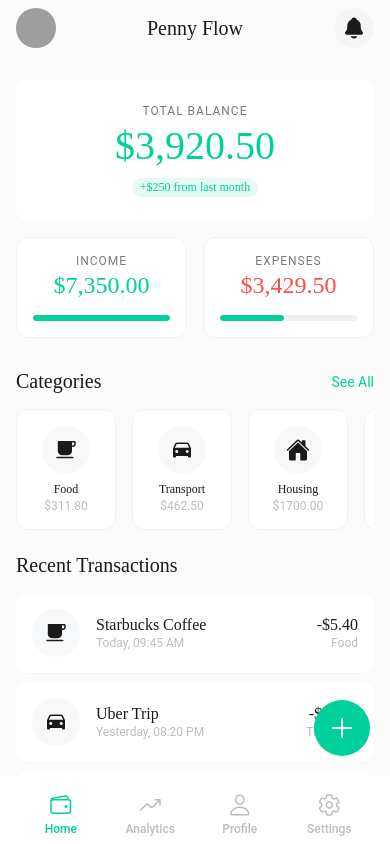
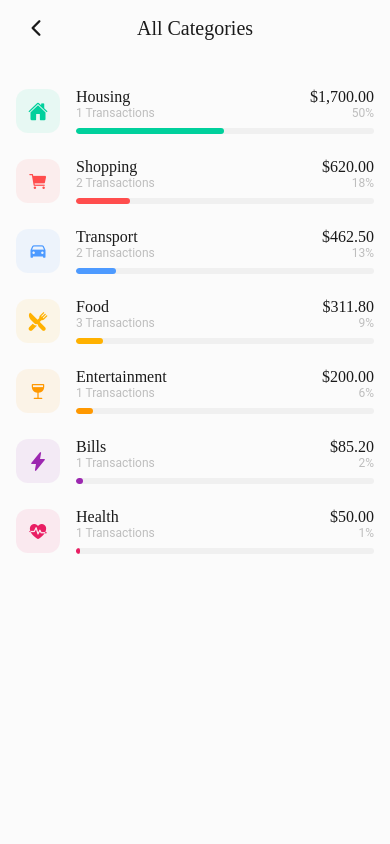
Before and after one commit to y0hannes/penny-flow, a React Native app: screen /AllCategories in a window 390 px wide. Built offline with nearby package versions, Linux system fonts and the light colour scheme; grey boxes are pictures that could not be loaded.

Commit message:
feat: implement view all functionality in insight screen

```diff
--- a/src/navigation/RootNavigator.tsx
+++ b/src/navigation/RootNavigator.tsx
@@ -2,10 +2,12 @@ import React from 'react';
 import { createNativeStackNavigator } from '@react-navigation/native-stack';
 import BottomTabNavigator from './BottomTabNavigator';
 import AddExpenseScreen from '@/screens/AddExpense/AddExpenseScreen';
+import AllCategoriesScreen from '@/screens/Insights/AllCategoriesScreen';
 
 export type RootStackParamList = {
   Main: undefined;
   AddExpense: undefined;
+  AllCategories: undefined;
 };
 
 const Stack = createNativeStackNavigator<RootStackParamList>();
@@ -22,6 +24,7 @@ export default function RootNavigator() {
           animation: 'slide_from_bottom',
         }}
       />
+      <Stack.Screen name="AllCategories" component={AllCategoriesScreen} />
     </Stack.Navigator>
   );
 }
--- /dev/null
+++ b/src/screens/Insights/AllCategoriesScreen.tsx
@@ -0,0 +1,178 @@
+import React, { useMemo } from 'react';
+import {
+  View,
+  StyleSheet,
+  ScrollView,
+  TouchableOpacity,
+  Dimensions,
+} from 'react-native';
+import { useSafeAreaInsets } from 'react-native-safe-area-context';
+import { Ionicons } from '@expo/vector-icons';
+import { theme } from '@/theme';
+import { Text } from '@/components/ui';
+import { useExpenses } from '@/context/ExpenseContext';
+import { useNavigation } from '@react-navigation/native';
+
+export default function AllCategoriesScreen() {
+  const insets = useSafeAreaInsets();
+  const navigation = useNavigation();
+  const { expenses } = useExpenses();
+
+  const parseDate = (dateStr: string) => {
+    if (dateStr.includes('Today')) return new Date();
+    if (dateStr.includes('Yesterday')) {
+      const d = new Date();
+      d.setDate(d.getDate() - 1);
+      return d;
+    }
+    return new Date(dateStr);
+  };
+
+  const categoriesStats = useMemo(() => {
+    const statsMap = new Map<string, { amount: number; count: number; icon: string; color: string }>();
+
+    const categoryConfig: Record<string, { icon: string; color: string }> = {
+      Housing: { icon: 'home', color: '#00D09C' },
+      Food: { icon: 'restaurant', color: '#FFB100' },
+      Transport: { icon: 'car', color: '#4D9AFF' },
+      Shopping: { icon: 'cart', color: '#FF4D4D' },
+      Bills: { icon: 'flash', color: '#9C27B0' },
+      Entertainment: { icon: 'wine', color: '#FF9800' },
+      Health: { icon: 'fitness', color: '#E91E63' },
+    };
+
+    const expenseItems = expenses.filter(exp => exp.type === 'expense');
+    const totalSpent = expenseItems.reduce((sum, exp) => sum + exp.amount, 0);
+
+    expenseItems.forEach(exp => {
+      const existing = statsMap.get(exp.category);
+      const config = categoryConfig[exp.category] || { icon: 'help', color: '#7A7A7A' };
+
+      if (existing) {
+        existing.amount += exp.amount;
+        existing.count += 1;
+      } else {
+        statsMap.set(exp.category, {
+          amount: exp.amount,
+          count: 1,
+          icon: config.icon,
+          color: config.color,
+        });
+      }
+    });
+
+    return Array.from(statsMap.entries()).map(([label, stat]) => ({
+      label,
+      ...stat,
+      percentage: (stat.amount / (totalSpent || 1)) * 100
+    })).sort((a, b) => b.amount - a.amount);
+  }, [expenses]);
+
+  return (
+    <View style={[styles.container, { paddingTop: insets.top }]}>
+      {/* Header */}
+      <View style={styles.header}>
+        <TouchableOpacity onPress={() => navigation.goBack()} style={styles.iconButton}>
+          <Ionicons name="chevron-back" size={24} color={theme.colors.textPrimary} />
+        </TouchableOpacity>
+        <Text variant="subheading" bold color="textPrimary">
+          All Categories
+        </Text>
+        <View style={{ width: 40 }} />
+      </View>
+
+      <ScrollView showsVerticalScrollIndicator={false} contentContainerStyle={styles.scrollContent}>
+        <View style={styles.categoryList}>
+          {categoriesStats.map((item, index) => (
+            <View key={index} style={styles.categoryItem}>
+              <View style={[styles.categoryIcon, { backgroundColor: `${item.color}15` }]}>
+                <Ionicons name={item.icon as any} size={20} color={item.color} />
+              </View>
+              <View style={styles.categoryContent}>
+                <View style={styles.categoryInfoRow}>
+                  <View>
+                    <Text variant="body" bold color="textPrimary">{item.label}</Text>
+                    <Text variant="caption" color="textTertiary">{item.count} Transactions</Text>
+                  </View>
+                  <View style={styles.categoryAmountInfo}>
+                    <Text variant="body" bold color="textPrimary">
+                      ${item.amount.toLocaleString(undefined, { minimumFractionDigits: 2 })}
+                    </Text>
+                    <Text variant="caption" color="textTertiary" align="right">{Math.round(item.percentage)}%</Text>
+                  </View>
+                </View>
+                <View style={styles.progressTrack}>
+                  <View style={[styles.progressBar, { width: `${item.percentage}%`, backgroundColor: item.color }]} />
+                </View>
+              </View>
+            </View>
+          ))}
+        </View>
+      </ScrollView>
+    </View>
+  );
+}
+
+const styles = StyleSheet.create({
+  container: {
+    flex: 1,
+    backgroundColor: '#FBFBFB',
+  },
+  header: {
+    flexDirection: 'row',
+    alignItems: 'center',
+    justifyContent: 'space-between',
+    paddingHorizontal: theme.spacing.md,
+    paddingVertical: theme.spacing.sm,
+  },
+  iconButton: {
+    width: 40,
+    height: 40,
+    borderRadius: 20,
+    alignItems: 'center',
+    justifyContent: 'center',
+  },
+  scrollContent: {
+    paddingTop: theme.spacing.md,
+    paddingHorizontal: theme.spacing.md,
+  },
+  categoryList: {
+    marginTop: theme.spacing.md,
+  },
+  categoryItem: {
+    flexDirection: 'row',
+    alignItems: 'center',
+    marginBottom: theme.spacing.lg,
+  },
+  categoryIcon: {
+    width: 44,
+    height: 44,
+    borderRadius: 12,
+    alignItems: 'center',
+    justifyContent: 'center',
+    marginRight: theme.spacing.md,
+  },
+  categoryContent: {
+    flex: 1,
+  },
+  categoryInfoRow: {
+    flexDirection: 'row',
+    justifyContent: 'space-between',
+    alignItems: 'center',
+    marginBottom: 8,
+  },
+  categoryAmountInfo: {
+    alignItems: 'flex-end',
+  },
+  progressTrack: {
+    height: 6,
+    width: '100%',
+    backgroundColor: '#F0F0F0',
+    borderRadius: 3,
+    overflow: 'hidden',
+  },
+  progressBar: {
+    height: '100%',
+    borderRadius: 3,
+  },
+});
--- a/src/screens/Insights/InsightsScreen.tsx
+++ b/src/screens/Insights/InsightsScreen.tsx
@@ -9,6 +9,9 @@ import {
 } from 'react-native';
 import { useSafeAreaInsets } from 'react-native-safe-area-context';
 import { Ionicons } from '@expo/vector-icons';
+import { useNavigation } from '@react-navigation/native';
+import { NativeStackNavigationProp } from '@react-navigation/native-stack';
+import { RootStackParamList } from '@/navigation/RootNavigator';
 import { theme } from '@/theme';
 import {
   Text,
@@ -21,9 +24,11 @@ import { useExpenses } from '@/context/ExpenseContext';
 const { width } = Dimensions.get('window');
 
 export default function InsightsScreen() {
+  const navigation = useNavigation<NativeStackNavigationProp<RootStackParamList>>();
   const insets = useSafeAreaInsets();
   const { expenses } = useExpenses();
   const [selectedTab, setSelectedTab] = useState('Monthly');
+  const [showAllCategories, setShowAllCategories] = useState(false);
 
   // Helper to parse dates from the mock data
   const parseDate = (dateStr: string) => {
@@ -183,13 +188,13 @@ export default function InsightsScreen() {
         {/* Top Categories */}
         <View style={styles.sectionHeader}>
           <Text variant="subheading" bold color="textPrimary">Top Categories</Text>
-          <TouchableOpacity>
+          <TouchableOpacity onPress={() => navigation.navigate('AllCategories')}>
             <Text variant="link" color="primary">View All</Text>
           </TouchableOpacity>
         </View>
 
         <View style={styles.categoryList}>
-          {categoriesStats.map((item, index) => (
+          {categoriesStats.slice(0, 3).map((item, index) => (
             <View key={index} style={styles.categoryItem}>
               <View style={[styles.categoryIcon, { backgroundColor: `${item.color}15` }]}>
                 <Ionicons name={item.icon as any} size={20} color={item.color} />
@@ -243,6 +248,7 @@ const styles = StyleSheet.create({
   },
   scrollContent: {
     paddingTop: theme.spacing.md,
+    paddingHorizontal: theme.spacing.md,
   },
   summarySection: {
     alignItems: 'center',
```
